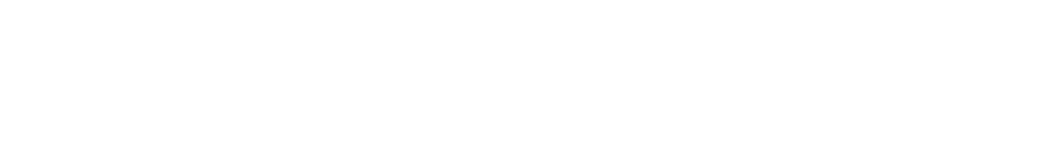
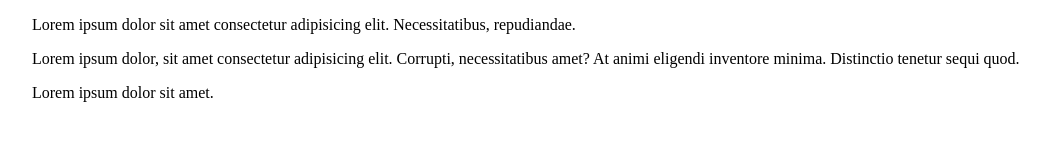
Before and after one commit to IdoMunthe/Sirekap, a plain HTML site: page index.html in a window 1280 px wide. Shown: the whole page, without its empty margins (16-1066 px from the left). Drawn offline with Linux system fonts and the light colour scheme.

Commit message:
adding a section

```diff
--- a/index.html
+++ b/index.html
@@ -6,6 +6,12 @@
     <title>Sirekap yang tidak bermasalah</title>
 </head>
 <body>
-
+    <section>
+        <ul>
+            <p>Lorem ipsum dolor sit amet consectetur adipisicing elit. Necessitatibus, repudiandae.</p>
+            <p>Lorem ipsum dolor, sit amet consectetur adipisicing elit. Corrupti, necessitatibus amet? At animi eligendi inventore minima. Distinctio tenetur sequi quod.</p>
+            <p>Lorem ipsum dolor sit amet.</p>
+        </ul>
+    </section>
 </body>
 </html>
```
